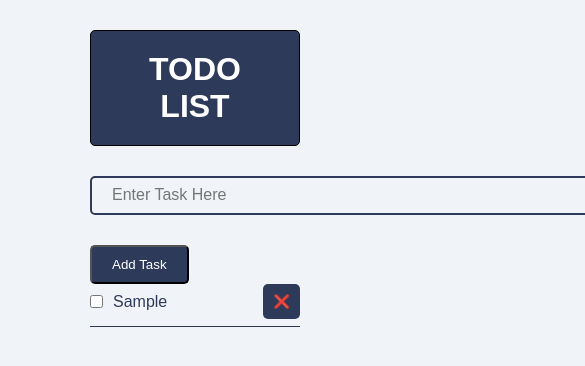
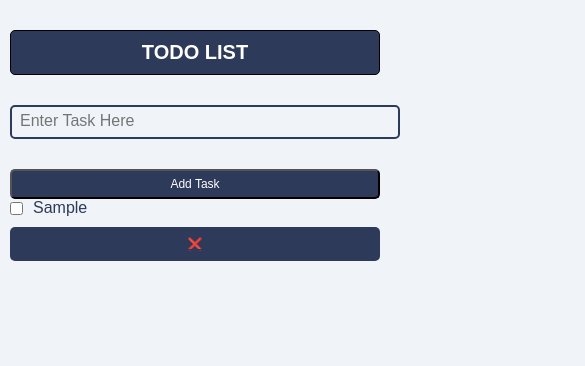
Before and after one commit to SairaF-Dev/TodoList, a plain HTML site: page index.html in a window 390 px wide. Both pictures are taken after typing "Sample" into the empty fields and a click on the button "Add Task". Shown: the top 366 px of the page, 585 px wide, since content can reach past the window. Drawn offline with Linux system fonts and the light colour scheme.

Commit message:
Update index.html

```diff
--- a/index.html
+++ b/index.html
@@ -83,6 +83,84 @@
       .delete-button:hover {
         background-color: #2e3a59db;
       }
+      @media (max-width: 768px) {
+        body {
+          margin: 10px;
+        }
+        header h1 {
+          font-size: 24px; /* Slightly larger font for better readability */
+          padding: 15px;
+        }
+        input[type="text"] {
+          font-size: 14px;
+          width: 100%; /* Makes input width dynamic */
+          padding: 8px 10px;
+        }
+        #addTaskButton {
+          padding: 8px 10px;
+          font-size: 14px;
+          width: 100%; /* Centers button for better alignment */
+        }
+        ul li {
+          flex-direction: column;
+          align-items: flex-start;
+        }
+        ul li .delete-button {
+          margin-top: 10px;
+          width: 100%;
+        }
+      }
+
+      @media (max-width: 480px) {
+        header h1 {
+          font-size: 20px;
+          padding: 10px;
+        }
+        input[type="text"] {
+          font-size: 12px;
+          width: 100%;
+          padding: 8px;
+        }
+        #addTaskButton {
+          padding: 6px 8px;
+          font-size: 12px;
+          width: 100%;
+        }
+        ul li {
+          flex-direction: column;
+          align-items: flex-start;
+        }
+        ul li .delete-button {
+          margin-top: 10px;
+          width: 100%;
+          font-size: 12px;
+        }
+      }
+      @media (max-width: 360px) {
+        header h1 {
+          font-size: 18px;
+          padding: 8px;
+        }
+        input[type="text"] {
+          font-size: 10px;
+          width: 100%;
+          padding: 5px 6px;
+        }
+        #addTaskButton {
+          padding: 5px 6px;
+          font-size: 10px;
+          width: 100%;
+        }
+        ul li {
+          flex-direction: column;
+          align-items: flex-start;
+        }
+        ul li .delete-button {
+          margin-top: 10px;
+          width: 100%;
+          font-size: 10px;
+        }
+      }
     </style>
   </head>
   <body>
```
